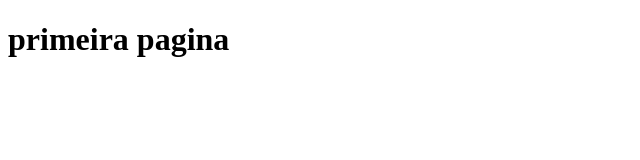
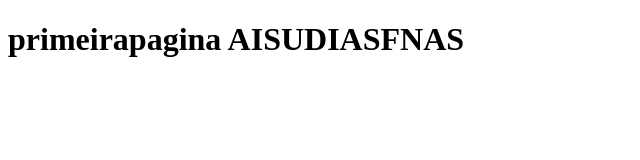
Before and after one commit to Gaamiwnl/first, a plain HTML site: page index.html in a window 1280 px wide. Shown: the whole page, without its empty margins (0-640 px from the left). Drawn offline with Linux system fonts and the light colour scheme.

Commit message:
todo commit tem que ter uma mensagem

```diff
--- a/index.html
+++ b/index.html
@@ -6,6 +6,9 @@
     <title>aaaa</title>
 </head>
 <body>
-    <h1>primeira pagina</h1>
+    <h1>primeirapagina AISUDIASFNAS</h1>
+    <script src="script.js">
+    </script>
 </body>
+
 </html>
```
